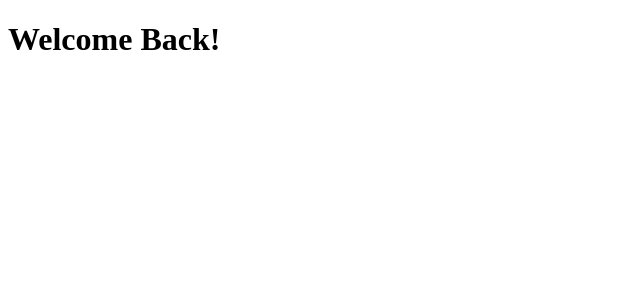
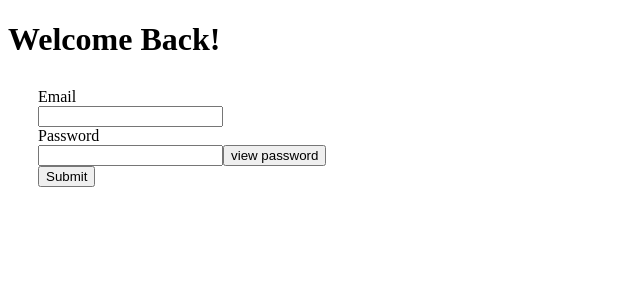
Before and after one commit to zimmermannlowbrass/well-played-app, a React (Create React App) app in the folder client/: page /signin in a window 1280 px wide. Shown: the top 300 px of the page, without its empty margins (0-640 px from the left). Built offline with nearby package versions, Linux system fonts and the light colour scheme; no server answers.

Commit message:
finish signin module

```diff
--- a/client/src/components/App.js
+++ b/client/src/components/App.js
@@ -1,4 +1,4 @@
-import React from "react";
+import React, { useEffect, useState } from "react";
 import { Switch, Route } from "react-router-dom";
 
 import SignUp from "./SignUp";
@@ -6,15 +6,18 @@ import SignIn from "./SignIn";
 import Home from "./Home";
 
 function App() {
-  // Code goes here!
 
-  // const [playgrounds, setPlaygrounds] = useState([])
-
-  // useEffect(() => {
-  //   fetch('/playgrounds')
-  //   .then(r => r.json())
-  //   .then(setPlaygrounds)
-  // }, [])
+  const [users, setUsers] = useState([]);
+  // Pass the useFormik() hook initial form values and a submit function that will
+  // be called when the form is submitted
+    useEffect(() => {
+    console.log("FETCH! ");
+    fetch("/users")
+      .then((res) => res.json())
+      .then((data) => {
+        setUsers(data);
+      });
+  }, []);
 
   return (
     <div className="App">
@@ -23,10 +26,13 @@ function App() {
             <Home />
         </Route>
         <Route exact path='/signup'>
-          <SignUp />
+          <SignUp
+          />
         </Route>
         <Route exact path='/signin'>
-          <SignIn />
+          <SignIn
+          users = {users}
+          />
         </Route>
       </Switch>
     </div>
--- a/client/src/components/Home.js
+++ b/client/src/components/Home.js
@@ -3,6 +3,7 @@ import { NavLink } from "react-router-dom";
 
 
 function Home(){
+
     return(
         <div>
             <h1>Welcome to WellPlayed!</h1>
--- a/client/src/components/SignIn.js
+++ b/client/src/components/SignIn.js
@@ -1,9 +1,60 @@
-import React from "react";
+import React, { useState } from "react";
+import { useFormik } from "formik";
 
-function SignIn(){
+
+function SignIn({ users }){
+
+    const [user, setUser] = useState([])
+    const [showPasword, setShowPassword] = useState(false)
+
+    const formik = useFormik({
+        initialValues: {
+          email:"",
+          password:""
+        },
+        onSubmit: (values) => {
+            for (const possible_user of users) {
+                if (possible_user.email === values.email) {
+                    if (possible_user.password === values.password) {
+                        console.log('Welcome back!')
+                        setUser(possible_user)
+                    } else {
+                        console.log('Wrong password')
+                    }
+                }
+            }
+        },
+      });
 
     return(
-        <h1>Welcome Back!</h1>
+        <div>
+            <h1>Welcome Back!</h1>
+            <form onSubmit={formik.handleSubmit} style={{ margin: "30px" }}>
+                <label htmlFor="Email">Email</label>
+                <br />
+                <input
+                id="email"
+                name="email"
+                onChange={formik.handleChange}
+                value={formik.values.email}
+                />
+                <br />
+                <label htmlFor="password">Password</label>
+                <br />
+                <input
+                type={showPasword ? null : "password"}
+                id="password"
+                name="password"
+                onChange={formik.handleChange}
+                value={formik.values.password}
+                />
+                <button type="button" onClick={() =>setShowPassword(!showPasword)}>
+                    {showPasword ? "hide password" : "view password"}
+                </button>
+                <br />
+                <button type="submit">Submit</button>
+            </form>
+        </div>
     )
 }
 
--- a/client/src/components/SignUp.js
+++ b/client/src/components/SignUp.js
@@ -1,28 +1,13 @@
-import React, { useEffect, useState} from "react";
+import React from "react";
 import * as yup from "yup";
 import { useFormik } from "formik";
 
 function SignUp() {
 
-    const [users, setUsers] = useState([]);
-  // Pass the useFormik() hook initial form values and a submit function that will
-  // be called when the form is submitted
-    useEffect(() => {
-    console.log("FETCH! ");
-    fetch("/users")
-      .then((res) => res.json())
-      .then((data) => {
-        setUsers(data);
-      });
-  }, []);
-
-
   const formSchema = yup.object().shape({
     name: yup.string().required("Must enter a name").typeError("Please make sure you are only using letters!").max(100),
     age: yup.number().positive().integer().typeError("Please enter a number").max(99),
-
   });
-
 
   const formik = useFormik({
     initialValues: {
@@ -93,7 +78,7 @@ function SignUp() {
 
             <button type="submit">Submit</button>
         </form>
-      <table style={{ padding: "15px" }}>
+      {/* <table style={{ padding: "15px" }}>
         <tbody>
           <tr>
             <th>name</th>
@@ -110,7 +95,7 @@ function SignUp() {
             ))
           )}
         </tbody>
-      </table>
+      </table> */}
     </div>
   );
 
```
